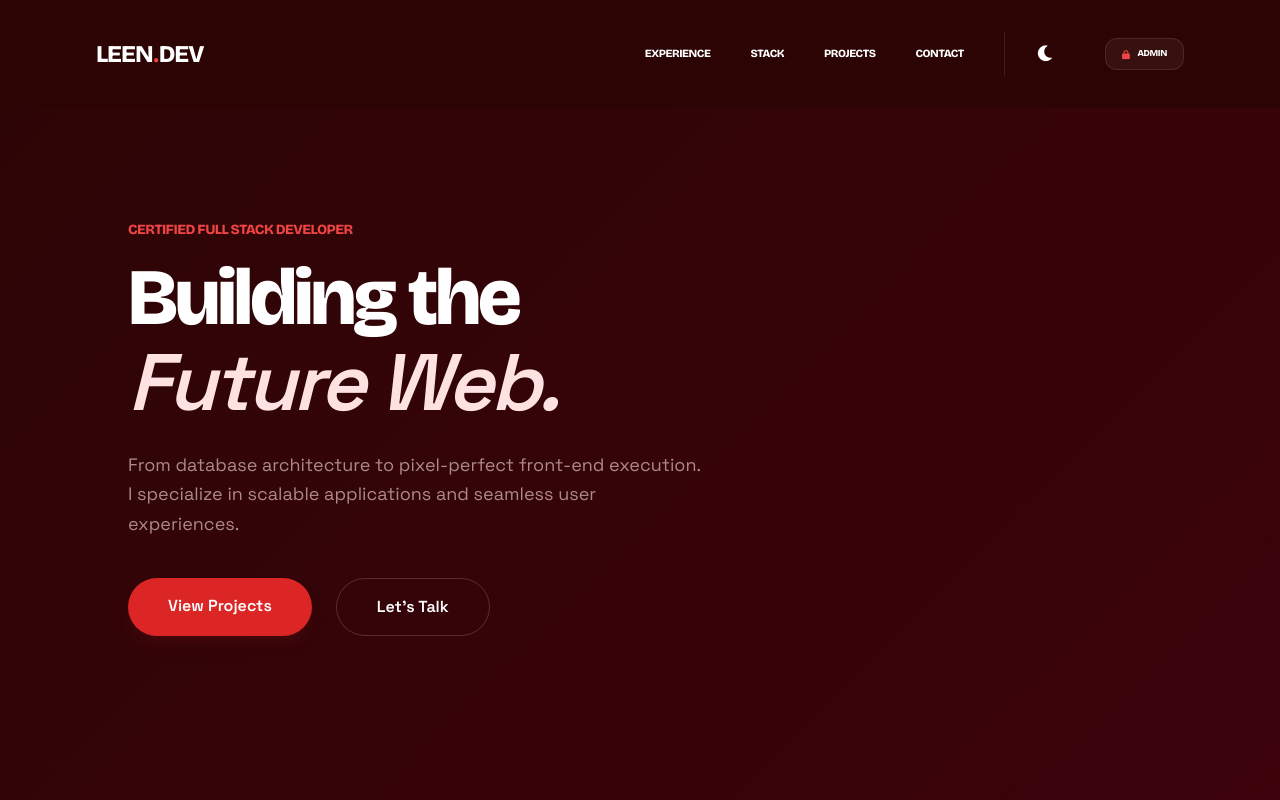
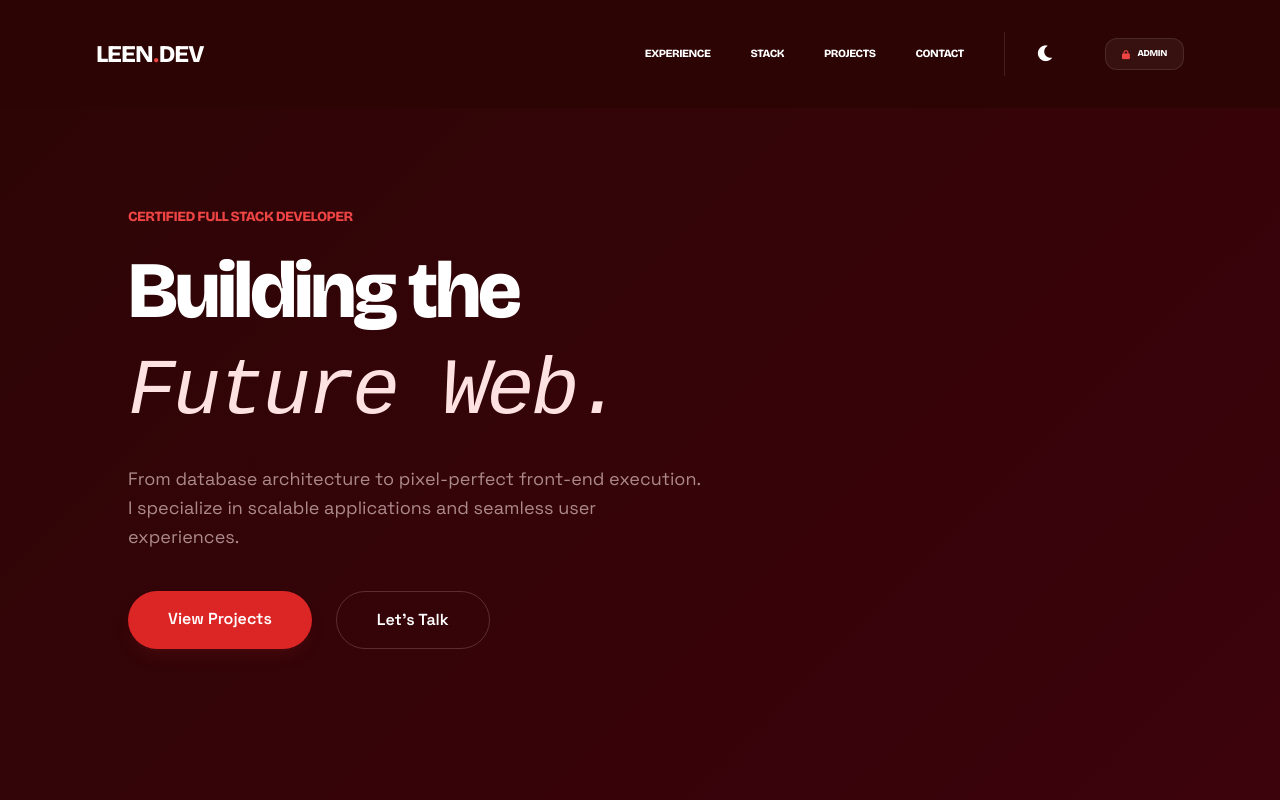
Before and after one commit to leenalkhateeb9820-stack/Portfolio2026, a website: page index.html in a window 1280 px wide. Shown: the top 800 px of the page. Drawn offline with nearby package versions, Linux system fonts and the light colour scheme; no server answers.

Commit message:
Update style.css

```diff
--- a/style.css
+++ b/style.css
@@ -31,15 +31,23 @@ h1, h2, h3, h4, h5, h6, .section-title, .main-title, .logo-text, nav ul li a, .s
     letter-spacing: -0.04em !important;
 }
 
+h1.main-title {
+    font-size: clamp(2.5rem, 8vw, 5rem) !important;
+    line-height: 1.2 !important;
+    white-space: nowrap !important;
+}
+
 h1.main-title span {
-    font-family: 'Bricolage Grotesque', sans-serif !important;
+    font-family: 'IBM Plex Mono', monospace !important;
+    font-weight: 400 !important;
+    font-style: italic !important;
 }
 
 .fa-solid, .fa-brands, .fas, .fab, .fa, [class*="fa-"] {
     font-family: "Font Awesome 6 Free", "Font Awesome 6 Brands" !important;
 }
 
-p, .description, span:not(.fa-solid):not(.fa-brands):not([class*="fa-"]), li, a:not(nav ul li a), button, input, textarea {
+p, .description, span:not(.fa-solid):not(.fa-brands):not([class*="fa-"]):not(.section-title), li, a:not(nav ul li a), button, input, textarea {
     font-family: 'Space Grotesk', sans-serif !important;
 }
 
@@ -57,11 +65,6 @@ p, .description, span:not(.fa-solid):not(.fa-brands):not([class*="fa-"]), li, a:
 
 .light .glass-card p, .light #projects-grid p {
     color: #9f1239 !important;
-}
-
-h1.main-title {
-    font-size: clamp(2.5rem, 8vw, 5rem) !important;
-    line-height: 1.05 !important;
 }
 
 nav { background-color: var(--nav-bg) !important; }
```
